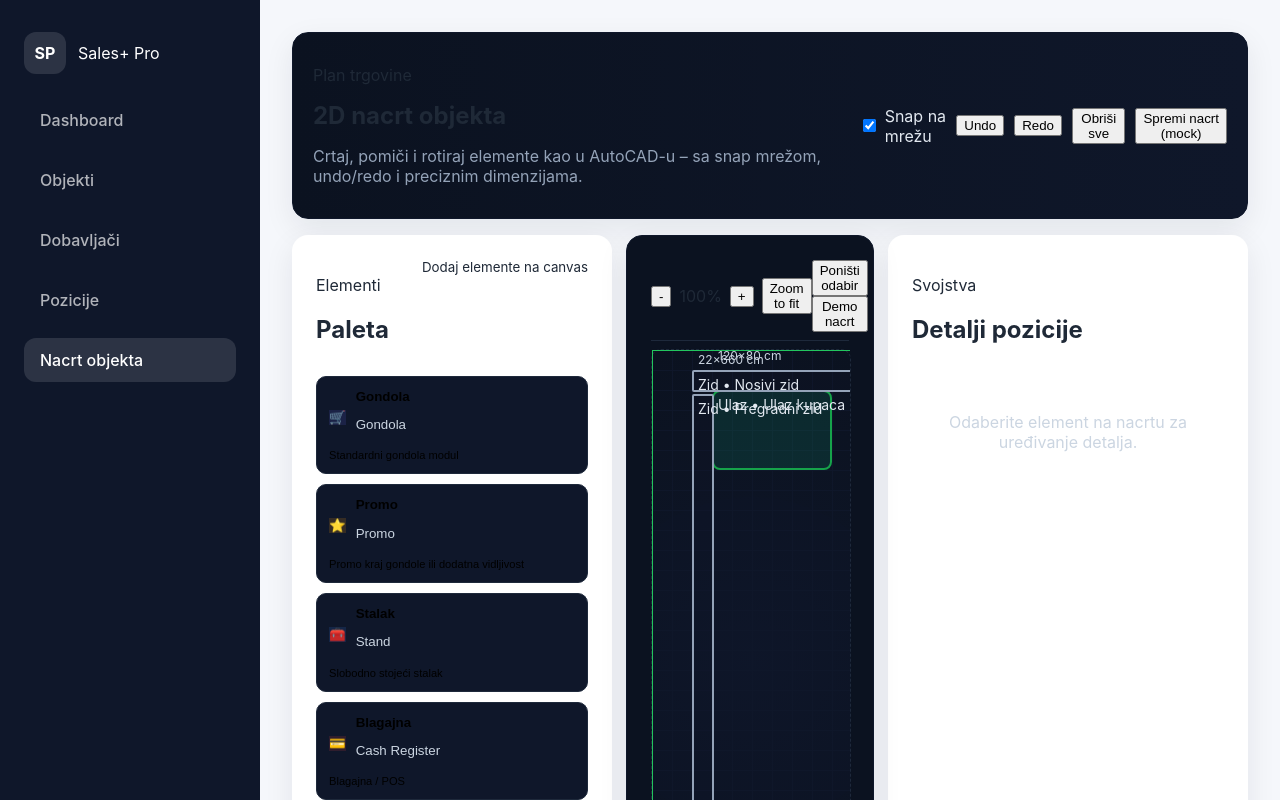
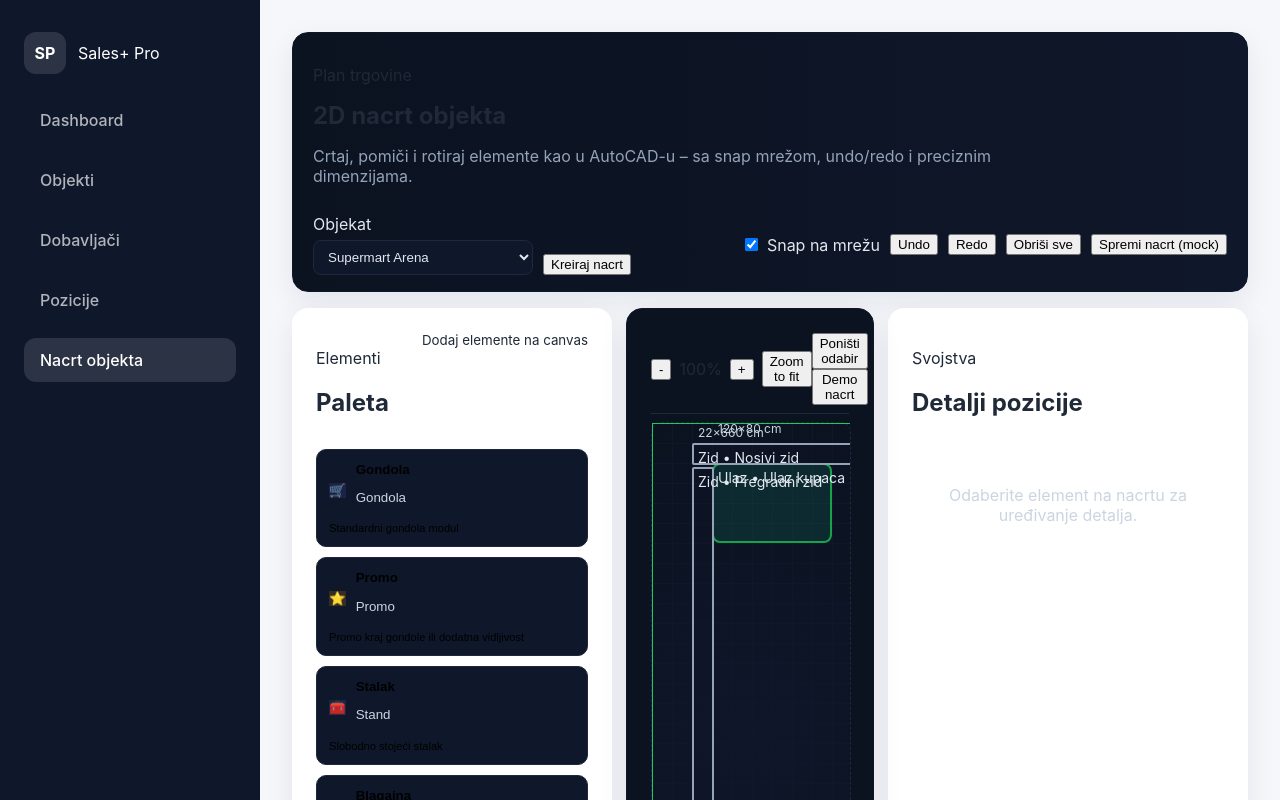
Before and after one commit to mirzasprog/sales-plus-pro, an Angular app in the folder frontend/: page /layout in a window 1280 px wide. Shown: the top 800 px of the page. Built offline with nearby package versions, Linux system fonts and the light colour scheme.

Commit message:
Add store selection and layout creation support

```diff
--- a/frontend/src/app/core/services/layout.service.ts
+++ b/frontend/src/app/core/services/layout.service.ts
@@ -1,5 +1,6 @@
 import { Injectable } from '@angular/core';
 import { BehaviorSubject, combineLatest, map, Observable, of, tap } from 'rxjs';
+import { v4 as uuidv4 } from 'uuid';
 import { DesignerElement, LayoutDefinition } from '../../features/layout-designer/models/designer-element';
 import { LocalStoreLayoutService } from './local-store-layout.service';
 
@@ -43,6 +44,10 @@ export class LayoutService {
     return this.store.getLayoutById(id).pipe(tap((layout) => this.applyLayout(layout)));
   }
 
+  loadLayoutForObject(objectId: string): Observable<LayoutDefinition | undefined> {
+    return this.store.getLayoutByObjectId(objectId).pipe(tap((layout) => this.applyLayout(layout)));
+  }
+
   saveLayout(name: string | null = null): Observable<LayoutDefinition | null> {
     const current = this.activeLayout$.value;
     if (!current) {
@@ -57,6 +62,30 @@ export class LayoutService {
     };
 
     return this.store.saveLayout(next).pipe(tap((layout) => this.activeLayout$.next(layout)));
+  }
+
+  startNewLayoutForObject(
+    objectId: string,
+    name: string,
+    boundaryWidth = 1200,
+    boundaryHeight = 800
+  ): LayoutDefinition {
+    const layout: LayoutDefinition = {
+      id: uuidv4(),
+      name,
+      objectId,
+      boundaryWidth,
+      boundaryHeight,
+      elements: [],
+      updatedAt: new Date().toISOString()
+    };
+
+    this.applyLayout(layout);
+    return layout;
+  }
+
+  clearActiveLayout(): void {
+    this.applyLayout(undefined);
   }
 
   addElement(element: DesignerElement): void {
--- a/frontend/src/app/core/services/local-store-layout.service.ts
+++ b/frontend/src/app/core/services/local-store-layout.service.ts
@@ -27,6 +27,10 @@ export class LocalStoreLayoutService {
 
   getLayoutById(id: string): Observable<LayoutDefinition | undefined> {
     return this.loadLayouts().pipe(map((layouts) => layouts.find((layout) => layout.id === id)));
+  }
+
+  getLayoutByObjectId(objectId: string): Observable<LayoutDefinition | undefined> {
+    return this.loadLayouts().pipe(map((layouts) => layouts.find((layout) => layout.objectId === objectId)));
   }
 
   saveLayout(layout: LayoutDefinition): Observable<LayoutDefinition> {
--- a/frontend/src/app/features/layout-designer/components/layout-designer.component.html
+++ b/frontend/src/app/features/layout-designer/components/layout-designer.component.html
@@ -4,6 +4,15 @@
       <p class="eyebrow">Plan trgovine</p>
       <h1>2D nacrt objekta</h1>
       <p class="subtitle">Crtaj, pomiči i rotiraj elemente kao u AutoCAD-u – sa snap mrežom, undo/redo i preciznim dimenzijama.</p>
+    </div>
+    <div class="toolbar__context">
+      <label>
+        <span>Objekat</span>
+        <select [ngModel]="selectedStoreId" (ngModelChange)="selectStore($event)">
+          <option *ngFor="let store of stores" [value]="store.id">{{ store.name }}</option>
+        </select>
+      </label>
+      <button type="button" class="ghost" (click)="createLayoutForSelectedStore()" [disabled]="!selectedStoreId">Kreiraj nacrt</button>
     </div>
     <div class="toolbar__actions">
       <label class="toggle">
@@ -67,6 +76,12 @@
 
       <div class="canvas__surface" #stageHost (dragover)="handleCanvasDragOver($event)" (drop)="handleCanvasDrop($event)">
         <div class="grid-overlay"></div>
+        <div class="canvas__empty" *ngIf="layoutMissing">
+          <div>
+            <p>Za odabrani objekat još nema nacrta.</p>
+            <button type="button" (click)="createLayoutForSelectedStore()">Kreiraj nacrt</button>
+          </div>
+        </div>
       </div>
 
       <div *ngIf="contextMenu.visible" class="context-menu" [style.top.px]="contextMenu.y" [style.left.px]="contextMenu.x">
--- a/frontend/src/app/features/layout-designer/components/layout-designer.component.scss
+++ b/frontend/src/app/features/layout-designer/components/layout-designer.component.scss
@@ -10,6 +10,8 @@
   display: flex;
   align-items: center;
   justify-content: space-between;
+  gap: 12px;
+  flex-wrap: wrap;
   padding: 16px 20px;
   background: linear-gradient(90deg, #0b1220, #0f172a);
   border: 1px solid #0f172a;
@@ -28,6 +30,28 @@
   display: flex;
   align-items: center;
   gap: 10px;
+}
+
+.toolbar__context {
+  display: flex;
+  align-items: flex-end;
+  gap: 10px;
+
+  label {
+    display: flex;
+    flex-direction: column;
+    gap: 6px;
+    color: #e2e8f0;
+  }
+
+  select {
+    background: #0f172a;
+    border: 1px solid #1e293b;
+    padding: 8px 10px;
+    color: #e2e8f0;
+    border-radius: 8px;
+    min-width: 220px;
+  }
 }
 
 .designer__grid {
@@ -97,6 +121,20 @@
   border-radius: 10px;
   height: 620px;
   border: 1px dashed #1e293b;
+}
+
+.canvas__empty {
+  position: absolute;
+  inset: 0;
+  display: grid;
+  place-items: center;
+  background: rgba(11, 18, 32, 0.9);
+  text-align: center;
+  color: #cbd5e1;
+
+  button {
+    margin-top: 10px;
+  }
 }
 
 .canvas__surface #stageHost,
--- a/frontend/src/app/features/layout-designer/components/layout-designer.component.ts
+++ b/frontend/src/app/features/layout-designer/components/layout-designer.component.ts
@@ -5,6 +5,7 @@ import {
   ElementRef,
   OnDestroy,
   OnInit,
+  Subscription,
   ViewChild
 } from '@angular/core';
 import { FormBuilder, Validators } from '@angular/forms';
@@ -14,6 +15,8 @@ import Konva, { KonvaEventObject, Node as KonvaNode, Stage, Layer, Rect, Transfo
 import { LayoutService } from '../../../core/services/layout.service';
 import { DesignerElement, DesignerElementType, LayoutDefinition } from '../models/designer-element';
 import { PositionStatus } from '../../../shared/models/position-status';
+import { StoreService } from '../../../core/services/store.service';
+import { Store } from '../../../shared/models/store.model';
 
 @Component({
   selector: 'app-layout-designer',
@@ -47,6 +50,9 @@ export class LayoutDesignerComponent implements OnInit, AfterViewInit, OnDestroy
   readonly gridSize = 20;
   snapToGrid = true;
   zoom = 1;
+  layoutMissing = false;
+  stores: Store[] = [];
+  selectedStoreId: string | null = null;
 
   // context menu (desni klik)
   contextMenu = { visible: false, x: 0, y: 0, targetId: '' };
@@ -64,6 +70,7 @@ export class LayoutDesignerComponent implements OnInit, AfterViewInit, OnDestroy
   private boundaryRect?: Rect;
   private transformer?: Transformer;
   private formPatching = false;
+  private layoutLoadSub?: Subscription;
   private readonly destroy$ = new Subject<void>();
 
   readonly typeStyles: Record<DesignerElementType, { icon: string; color: string; fill: string; label: string }> = {
@@ -113,7 +120,8 @@ export class LayoutDesignerComponent implements OnInit, AfterViewInit, OnDestroy
 
   constructor(
     private readonly layoutService: LayoutService,
-    private readonly fb: FormBuilder
+    private readonly fb: FormBuilder,
+    private readonly storeService: StoreService
   ) {}
 
   // ---------------------------------------------------------------------------
@@ -121,7 +129,15 @@ export class LayoutDesignerComponent implements OnInit, AfterViewInit, OnDestroy
   // ---------------------------------------------------------------------------
 
   ngOnInit(): void {
-    this.layoutService.loadDemoLayout();
+    this.storeService
+      .getAll()
+      .pipe(takeUntil(this.destroy$))
+      .subscribe((stores) => {
+        this.stores = stores;
+        if (!this.selectedStoreId && stores.length) {
+          this.selectStore(stores[0].id);
+        }
+      });
 
     // Sink selektovanog elementa u inspector form
     this.selectedElement$
@@ -197,6 +213,7 @@ export class LayoutDesignerComponent implements OnInit, AfterViewInit, OnDestroy
   }
 
   ngOnDestroy(): void {
+    this.layoutLoadSub?.unsubscribe();
     this.destroy$.next();
     this.destroy$.complete();
   }
@@ -302,7 +319,27 @@ export class LayoutDesignerComponent implements OnInit, AfterViewInit, OnDestroy
 
   resetToDemo(): void {
     this.layoutService.loadDemoLayout();
+    if (this.stores.length) {
+      this.selectedStoreId = this.stores[0].id;
+    }
+    this.layoutMissing = false;
     this.contextMenu.visible = false;
+    this.updateTransformerSelection();
+  }
+
+  selectStore(storeId: string): void {
+    this.selectedStoreId = storeId;
+    this.loadLayoutForSelectedStore();
+  }
+
+  createLayoutForSelectedStore(): void {
+    const store = this.stores.find((item) => item.id === this.selectedStoreId);
+    if (!store) {
+      return;
+    }
+
+    this.layoutService.startNewLayoutForObject(store.id, `${store.name} - nacrt`, 1200, 820);
+    this.layoutMissing = false;
     this.updateTransformerSelection();
   }
 
@@ -511,6 +548,24 @@ export class LayoutDesignerComponent implements OnInit, AfterViewInit, OnDestroy
     });
     this.elementLayer.add(this.boundaryRect);
     this.elementLayer.batchDraw();
+  }
+
+  private loadLayoutForSelectedStore(): void {
+    if (!this.selectedStoreId) {
+      return;
+    }
+
+    this.layoutLoadSub?.unsubscribe();
+    this.layoutLoadSub = this.layoutService
+      .loadLayoutForObject(this.selectedStoreId)
+      .pipe(takeUntil(this.destroy$))
+      .subscribe((layout) => {
+        this.layoutMissing = !layout;
+        if (!layout) {
+          this.layoutService.clearActiveLayout();
+        }
+        this.updateTransformerSelection();
+      });
   }
 
   // ---------------------------------------------------------------------------
```
